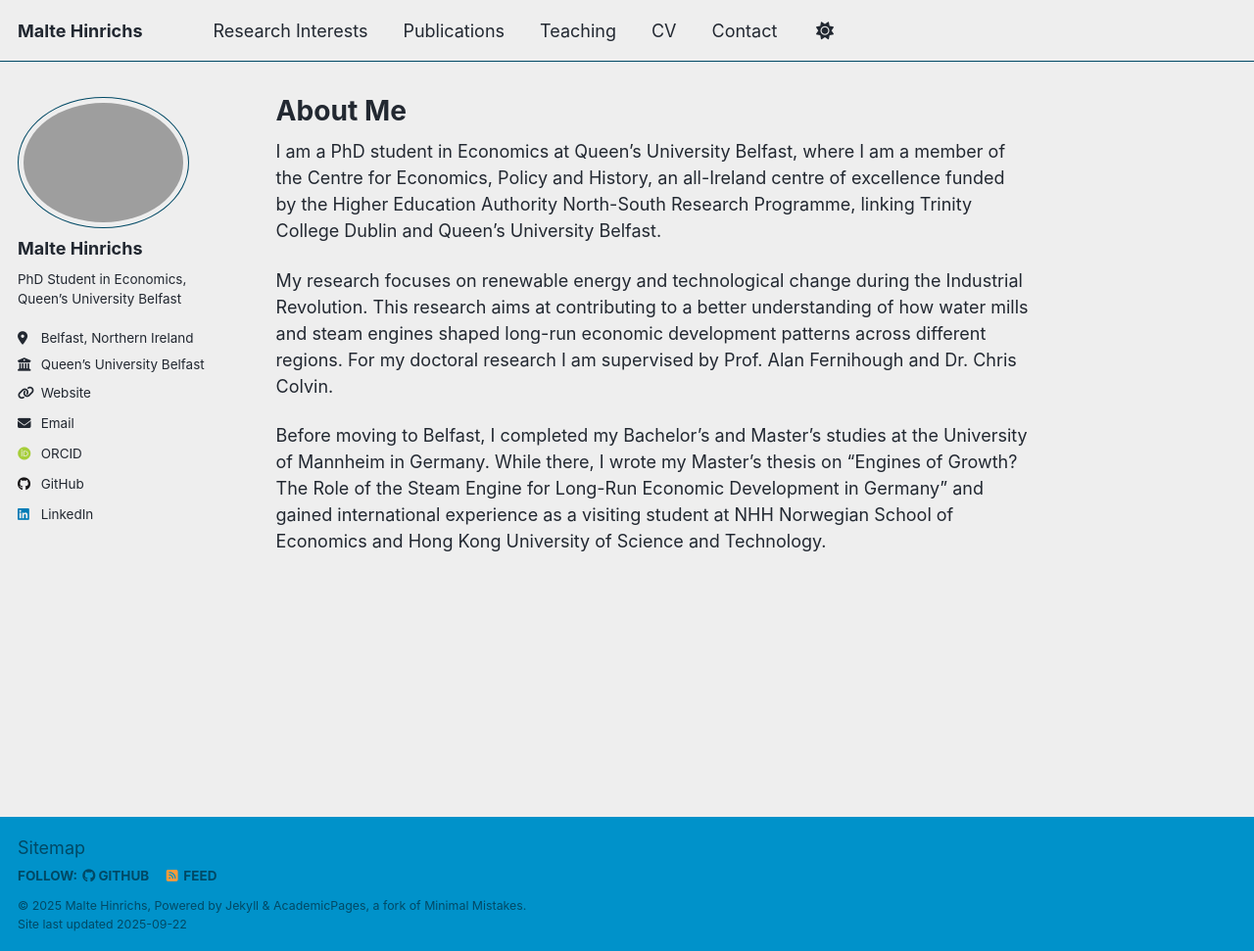
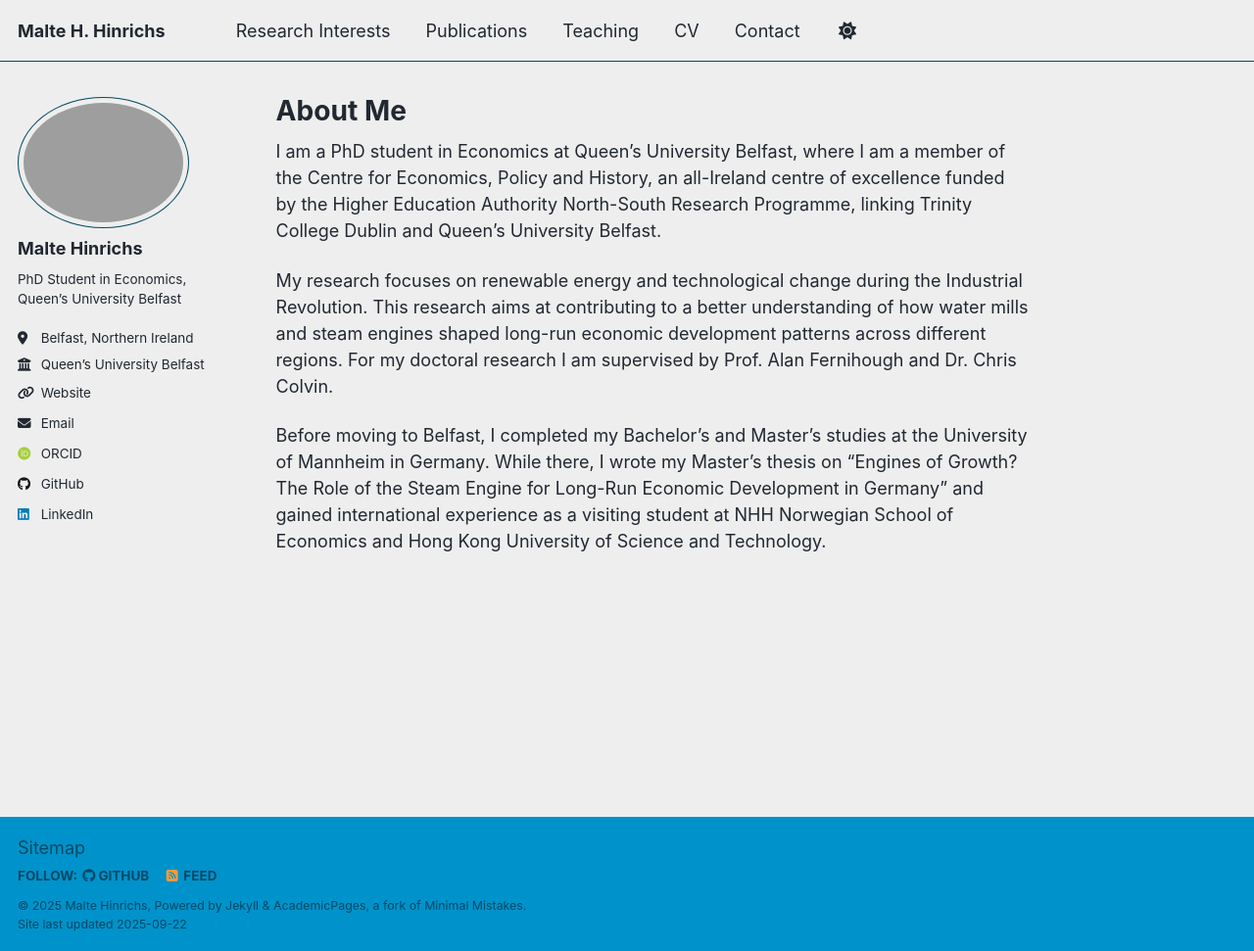
Before and after one commit to maltehhinrichs/maltehhinrichs.github.io, a Jekyll site: the page built from _pages/about.md, in a window 1280 px wide and 971 px high. Shown: the whole window at 98% size. Built offline with Jekyll 4.4.1, drawn with Linux system fonts in a browser that asks for light colours; some web fonts are replaced; a script that is not in the unit is left out.

```diff
--- a/_config.yml
+++ b/_config.yml
@@ -9,7 +9,7 @@
 # Basic Site Settings
 locale                   : "en-US"
 site_theme               : "air" # Currently available options are "default", "air"
-title                    : "Malte Hinrichs"
+title                    : "Malte H. Hinrichs"
 title_separator          : "-"
 name                     : &name "Malte Hinrichs"
 description              : &description "PhD Student in Economics, Queen’s University Belfast"   # Update this with a general description of your site, this is the default if not overridden by a page
```
